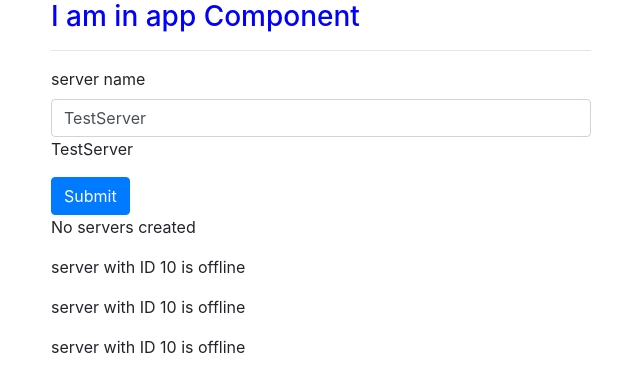
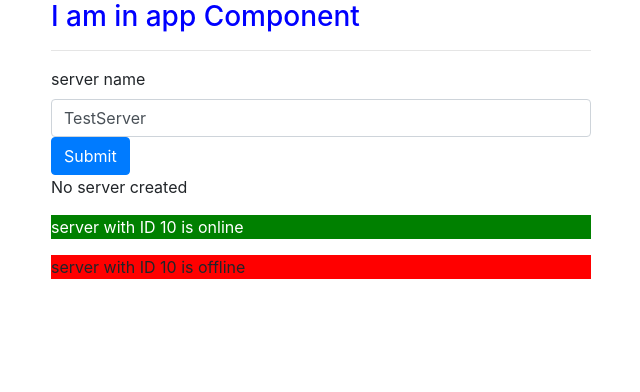
Before and after one commit to ANgajasinghe/Angular-Tutorial, an Angular app in the folder my-app/: page / in a window 1280 px wide. Shown: the top 392 px of the page, without its empty margins (34-674 px from the left). Built offline with nearby package versions, Linux system fonts and the light colour scheme.

Commit message:
structural directives ng-class ng-style

```diff
--- a/my-app/src/app/server/server.component.html
+++ b/my-app/src/app/server/server.component.html
@@ -5,6 +5,13 @@
 **methods retuns will get as strings ...
 
 if you add like this getServerStatus it will return whole method  as string
+
+[ngStyle] = "{key : value}""
+[ngClass]="{'online': true}"
+
+
+
+
 -->
 
-<p>{{"server"}} with ID {{ serverID }} is {{getServerStatus()}}</p>
+<p [ngStyle]="{'background-color': getColor()}" [ngClass]="{'online': serverStatus ==='online'}">{{"server"}} with ID {{ serverID }} is {{getServerStatus()}}</p>
--- a/my-app/src/app/server/server.component.ts
+++ b/my-app/src/app/server/server.component.ts
@@ -2,7 +2,12 @@ import { Component, OnInit } from '@angular/core';
 
 @Component({
     selector: 'app-server',
-    templateUrl: './server.component.html'
+    templateUrl: './server.component.html',
+    styles : [`
+    .online{
+      color : white
+    }
+  `]
 })
 
 export class ServerComponent{
@@ -11,9 +16,16 @@ export class ServerComponent{
     serverID : number = 10;
     serverStatus : string ="offline";
 
+    constructor(){
+        this.serverStatus = Math.random() > 0.5 ? 'online' : 'offline';
+    }
 
     getServerStatus(){
         return this.serverStatus
+    }
+
+    getColor(){
+        return this.serverStatus ==='online' ? 'green' : 'red';
     }
 
 
--- a/my-app/src/app/servers/servers.component.html
+++ b/my-app/src/app/servers/servers.component.html
@@ -12,12 +12,26 @@
     ** Two way data binding : - not like previous this derective will do previous process in easy way
     [(ngModel)]="serverName"
     -->
+
+
 <label>server name</label>
 <input type="text"class="form-control" [(ngModel)]="serverName">
-<p>{{serverName}}</p>
+
+<!-- <p>{{serverName}}</p> -->
 <button class="btn btn-primary" [disabled]="!allowNewServer" (click)="onCreateServer(this)"> Submit </button>
 <!-- <p [innerText] = "allowNewServer"></p> -->
-<p>{{serverCreationStatus}}</p>
-<app-server></app-server>
-<app-server></app-server>
-<app-server></app-server>
+<!-- <p>{{serverCreationStatus}}</p> -->
+
+<!-- if -->
+<p *ngIf="serverCreated"> Server was created , server name is {{serverName}}</p>
+
+<!-- if - esle -->
+<p *ngIf="serverCreated; else noServer"> Server was created , server name is {{serverName}}</p>
+
+<!-- else -->
+<ng-template #noServer>
+    <p> No server created </p>
+</ng-template>
+
+<!-- servers = array we created in BL -->
+<app-server *ngFor="let server of servers"></app-server>
--- a/my-app/src/app/servers/servers.component.ts
+++ b/my-app/src/app/servers/servers.component.ts
@@ -7,6 +7,7 @@ import { Component, OnInit} from '@angular/core';
   selector: 'app-servers',
   templateUrl: './servers.component.html',
   styleUrls: ['./servers.component.css']
+
 })
 export class ServersComponent implements OnInit {
 
@@ -14,6 +15,9 @@ export class ServersComponent implements OnInit {
 
     serverCreationStatus = "No servers created";
     serverName = "TestServer";
+    serverCreated : boolean = false;
+
+    servers = ["Asia server" , "USA server"];
 
 
   constructor() {
@@ -29,7 +33,11 @@ export class ServersComponent implements OnInit {
   //on mean event :- naming conventions
   onCreateServer(obj){
       console.log(obj); // angualr obj
-      this.serverCreationStatus = "server was created !!! "
+
+      this.servers.push(this.serverName);
+
+      this.serverCreated = true;
+      this.serverCreationStatus = `server was created !!! ${this.serverName}`;
   }
 
   onUpdateServerName(event : any){
```
